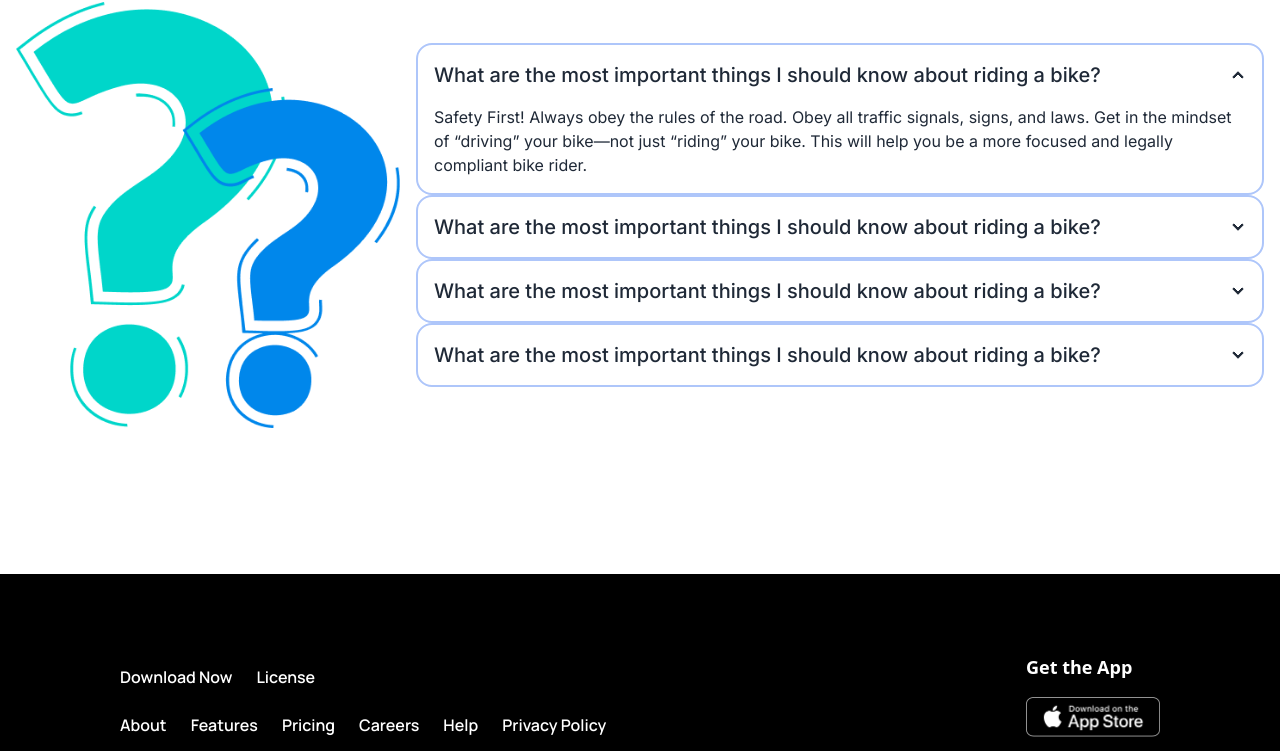
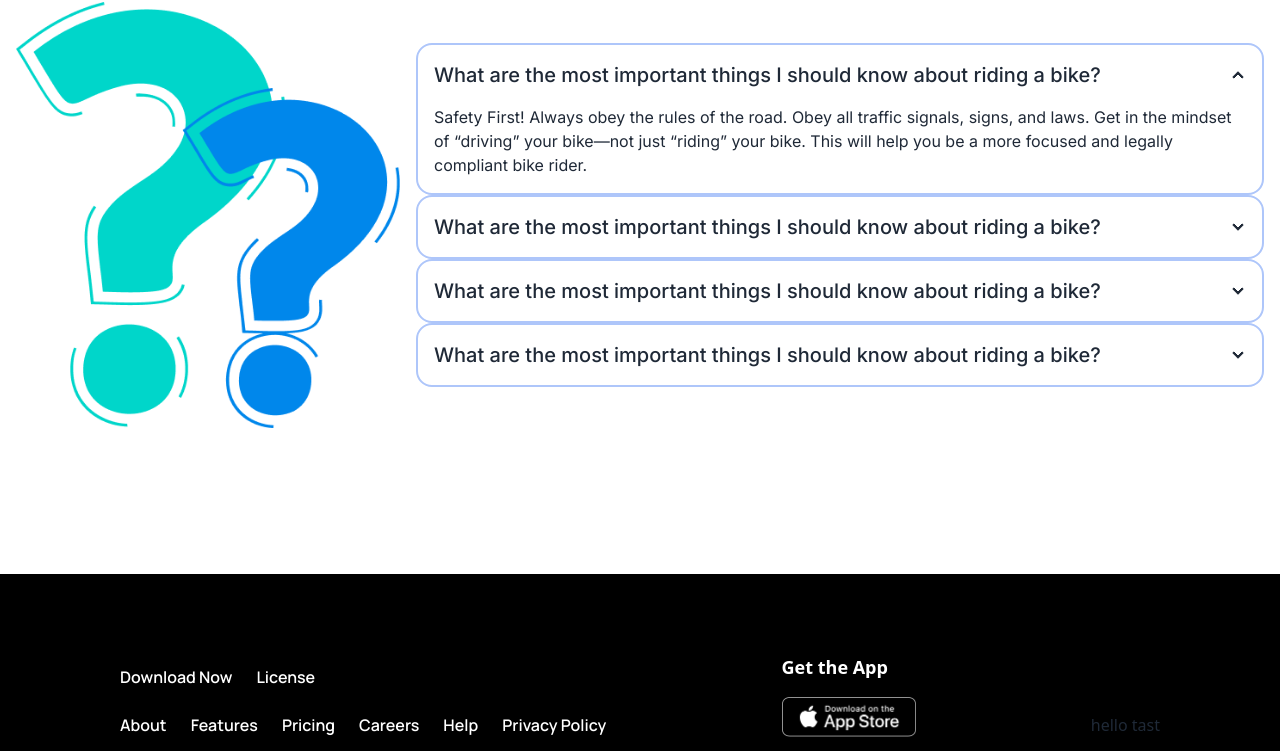
Before and after one commit to kausar017/Biker-zon, a plain HTML site: page index.html in a window 1280 px wide. Shown: the part 3218-3969 px from the top of the page. Drawn offline with nearby package versions, Linux system fonts and the light colour scheme.

Commit message:
git tast

```diff
--- a/index.html
+++ b/index.html
@@ -394,7 +394,8 @@
 
 
     <!-- footer section -->
-    <footer class="bg-black max-w-full flex flex-row items-center justify-between py-[80px] px-[120px] max-sm:px-[50px]  max-lg:px-[50px] max-md:grid grid-cols-1">
+    <footer
+        class="bg-black max-w-full flex flex-row items-center justify-between py-[80px] px-[120px] max-sm:px-[50px]  max-lg:px-[50px] max-md:grid grid-cols-1">
         <div class="">
             <div class="text-white flex flex-row gap-[24px] text-[16px] font-[600] font-manrope">
                 <a href="">Download Now</a>
@@ -419,6 +420,7 @@
                 <img src="./images/others/android.png" alt="">
             </div>
         </div>
+        <h1>hello tast</h1>
     </footer>
 </body>
 
```
